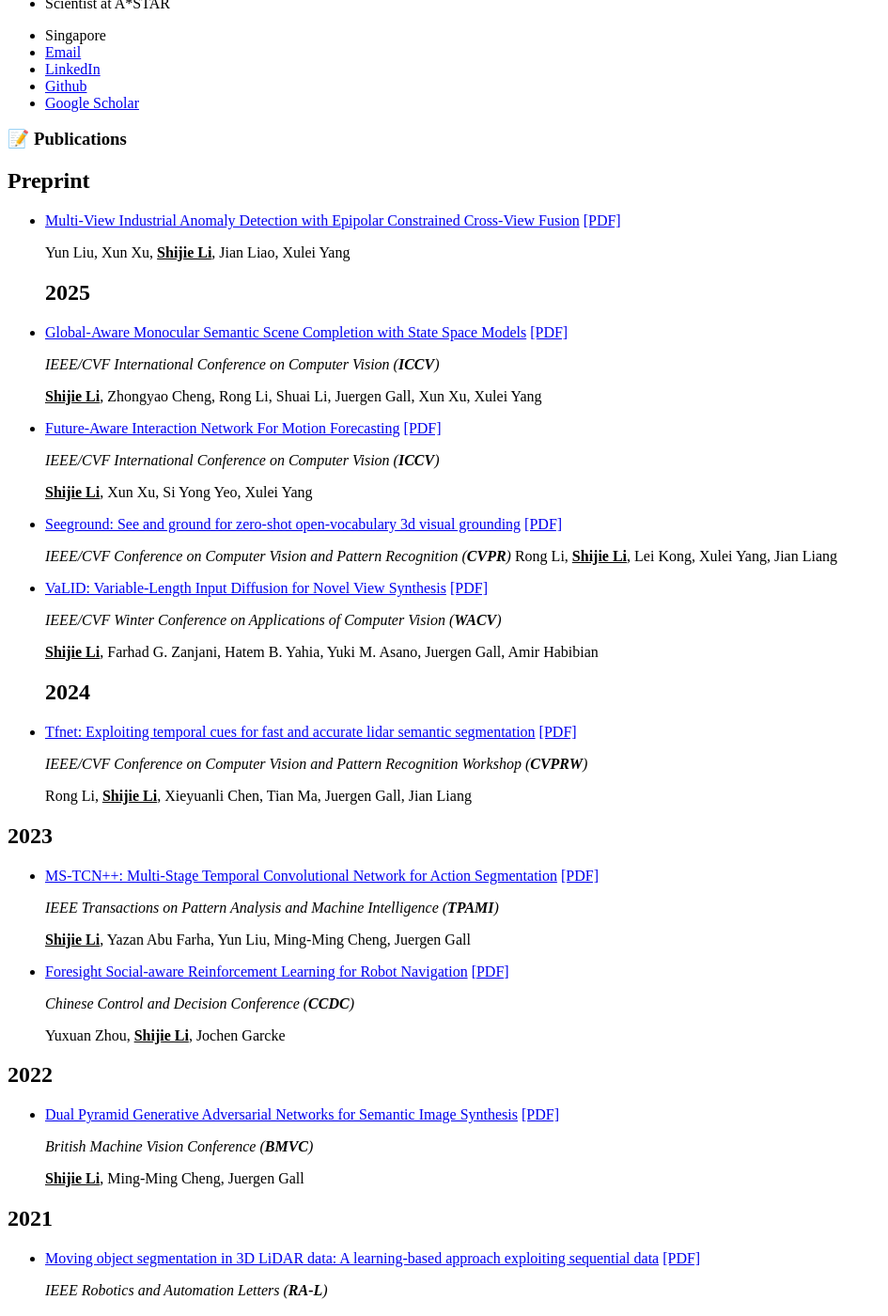
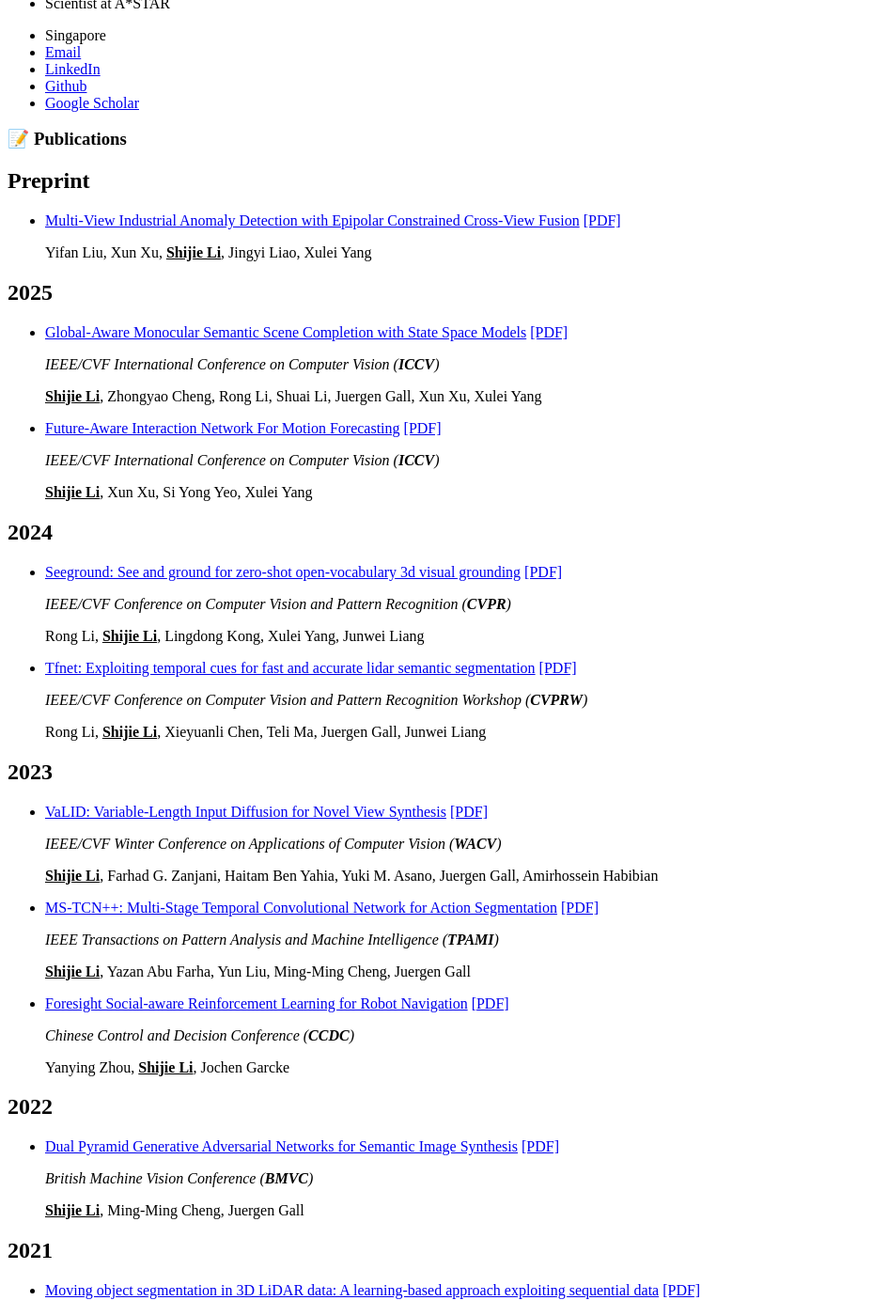
Before and after one commit to sj-li/sj-li.github.io, a Jekyll site: the page built from _pages/includes/pub.md, in a window 1280 px wide and 1400 px high, scrolled down 605 px. Shown: the whole window at 94% size, without its empty margins (0-945 px from the left). Built offline with Jekyll 4.4.1, drawn with Linux system fonts in a browser that asks for light colours; our own code applies the rules of GitHub Pages for plain Markdown files; some of the changed text lies outside the part shown.

Commit message:
update basic info

```diff
--- a/_pages/includes/pub.md
+++ b/_pages/includes/pub.md
@@ -1,11 +1,13 @@
 <span id="publications"></span>
 
 # 📝 Publications
-##   Preprint
+
+## Preprint
 - [Multi-View Industrial Anomaly Detection with Epipolar Constrained Cross-View Fusion](https://arxiv.org/pdf/2503.11088) [[PDF]](https://arxiv.org/pdf/2503.11088)
 
-  Yun Liu, Xun Xu, **<u>Shijie Li</u>**, Jian Liao, Xulei Yang
-##  2025
+  Yifan Liu, Xun Xu, **<u>Shijie Li</u>**, Jingyi Liao, Xulei Yang
+
+## 2025
 - [Global-Aware Monocular Semantic Scene Completion with State Space Models](https://arxiv.org/pdf/2503.06569) [[PDF]](https://arxiv.org/pdf/2503.06569)
 
   *IEEE/CVF International Conference on Computer Vision (**ICCV**)*
@@ -18,28 +20,26 @@
 
   **<u>Shijie Li</u>**, Xun Xu, Si Yong Yeo, Xulei Yang
 
-
-
+## 2024
 - [Seeground: See and ground for zero-shot open-vocabulary 3d visual grounding](https://arxiv.org/pdf/2412.04383) [[PDF]](https://arxiv.org/pdf/2412.04383)
 
   *IEEE/CVF Conference on Computer Vision and Pattern Recognition (**CVPR**)*
-  Rong Li, **<u>Shijie Li</u>**, Lei Kong, Xulei Yang, Jian Liang
 
+  Rong Li, **<u>Shijie Li</u>**, Lingdong Kong, Xulei Yang, Junwei Liang
+
+- [Tfnet: Exploiting temporal cues for fast and accurate lidar semantic segmentation](https://arxiv.org/pdf/2309.07849) [[PDF]](https://arxiv.org/pdf/2309.07849)
+
+  *IEEE/CVF Conference on Computer Vision and Pattern Recognition Workshop (**CVPRW**)*
+
+  Rong Li, **<u>Shijie Li</u>**, Xieyuanli Chen, Teli Ma, Juergen Gall, Junwei Liang
+
+## 2023
 - [VaLID: Variable-Length Input Diffusion for Novel View Synthesis](https://arxiv.org/pdf/2312.08892) [[PDF]](https://arxiv.org/pdf/2312.08892)
 
   *IEEE/CVF Winter Conference on Applications of Computer Vision (**WACV**)*
 
-  **<u>Shijie Li</u>**, Farhad G. Zanjani, Hatem B. Yahia, Yuki M. Asano, Juergen Gall, Amir Habibian
-## 2024
-- [Tfnet: Exploiting temporal cues for fast and accurate lidar semantic segmentation](https://arxiv.org/pdf/2309.07849) [[PDF]](https://arxiv.org/pdf/2309.07849)
+  **<u>Shijie Li</u>**, Farhad G. Zanjani, Haitam Ben Yahia, Yuki M. Asano, Juergen Gall, Amirhossein Habibian
 
-  *IEEE/CVF Conference on Computer Vision and Pattern Recognition Workshop (**CVPRW**)*
-
-  Rong Li, **<u>Shijie Li</u>**, Xieyuanli Chen, Tian Ma, Juergen Gall, Jian Liang
-
-
-
-## 2023
 - [MS-TCN++: Multi-Stage Temporal Convolutional Network for Action Segmentation](https://arxiv.org/pdf/2006.09220) [[PDF]](https://arxiv.org/pdf/2006.09220)
 
   *IEEE Transactions on Pattern Analysis and Machine Intelligence (**TPAMI**)*
@@ -50,7 +50,7 @@
 
   *Chinese Control and Decision Conference (**CCDC**)*
 
-  Yuxuan Zhou, **<u>Shijie Li</u>**, Jochen Garcke
+  Yanying Zhou, **<u>Shijie Li</u>**, Jochen Garcke
 
 ## 2022
 - [Dual Pyramid Generative Adversarial Networks for Semantic Image Synthesis](https://arxiv.org/pdf/2210.04085) [[PDF]](https://arxiv.org/pdf/2210.04085)
@@ -82,14 +82,14 @@
 
   *IEEE/CVF International Conference on Computer Vision (**ICCV**)*
 
-  **<u>Shijie Li</u>**, Yuxuan Zhou, Jinhui Yi, Juergen Gall
+  **<u>Shijie Li</u>**, Yanying Zhou, Jinhui Yi, Juergen Gall
 
 ## 2020
 - [MiniSeg: An Extremely Minimum Network for Efficient COVID-19 Segmentation](https://arxiv.org/pdf/2004.09750) [[PDF]](https://arxiv.org/pdf/2004.09750)
 
   *AAAI Conference on Artificial Intelligence (**AAAI**)*
 
-  Yuxuan Qiu, Yun Liu, **<u>Shijie Li</u>**, Jian Xu
+  Yu Qiu, Yun Liu, **<u>Shijie Li</u>**, Jian Xu
 
 - [Pose Refinement Graph Convolutional Network for Skeleton-based Action Recognition](https://arxiv.org/pdf/2010.07367) [[PDF]](https://arxiv.org/pdf/2010.07367)
 
@@ -108,23 +108,23 @@
 
   *Frontiers of Computer Science*
 
-  Huaizu Jiang, Ming-Ming Cheng, **<u>Shijie Li</u>**, Ali Borji, Jian Wang
+  Huaizu Jiang, Ming-Ming Cheng, **<u>Shijie Li</u>**, Ali Borji, Jingdong Wang
 
 ## 2018
 - [Del: Deep embedding learning for efficient image segmentation](https://www.ijcai.org/proceedings/2018/0120.pdf) [[PDF]](https://www.ijcai.org/proceedings/2018/0120.pdf)
 
   *International Joint Conference on Artificial Intelligence (**IJCAI**)*
 
-  Yun Liu, Peng-Tao Jiang, Vahan Petrosyan, **<u>Shijie Li</u>**, Jianzhuang Bian, Le Zhang, Ming-Ming Cheng
+  Yun Liu, Peng-Tao Jiang, Vahan Petrosyan, **<u>Shijie Li</u>**, Jiawang Bian, Le Zhang, Ming-Ming Cheng
 
 - [Direct line guidance odometry](https://www.robots.ox.ac.uk/~lav/Papers/li_etal_icra2018/li_etal_icra2018.pdf) [[PDF]](https://www.robots.ox.ac.uk/~lav/Papers/li_etal_icra2018/li_etal_icra2018.pdf)
 
   *IEEE International Conference on Robotics and Automation (**ICRA**)*
 
-  **<u>Shijie Li</u>**, Bing Ren, Yun Liu, Ming-Ming Cheng, David Frost, Victor Adrian Prisacariu
+  **<u>Shijie Li</u>**, Bo Ren, Yun Liu, Ming-Ming Cheng, Duncan Frost, Victor Adrian Prisacariu
 
 - [Structured skip list: A compact data structure for 3D reconstruction](https://ora.ox.ac.uk/objects/uuid:75d46621-7ccd-486b-808a-1b772a39b164/files/m6e5ebcdc74b5c966cf2d4c94bcc179f0) [[PDF]](https://ora.ox.ac.uk/objects/uuid:75d46621-7ccd-486b-808a-1b772a39b164/files/m6e5ebcdc74b5c966cf2d4c94bcc179f0)
 
   *IEEE/RSJ International Conference on Intelligent Robots and Systems (**IROS**)*
 
-  **<u>Shijie Li</u>**, Ming-Ming Cheng, Yun Liu, Shuai Peng Lu, Yu-Hui Wang, Victor Adrian Prisacariu
+  **<u>Shijie Li</u>**, Ming-Ming Cheng, Yun Liu, Shao-Ping Lu, YaHui Wang, Victor Adrian Prisacariu
```
Also changed, not shown: _pages/includes/intro.md (+2 -2 lines).
